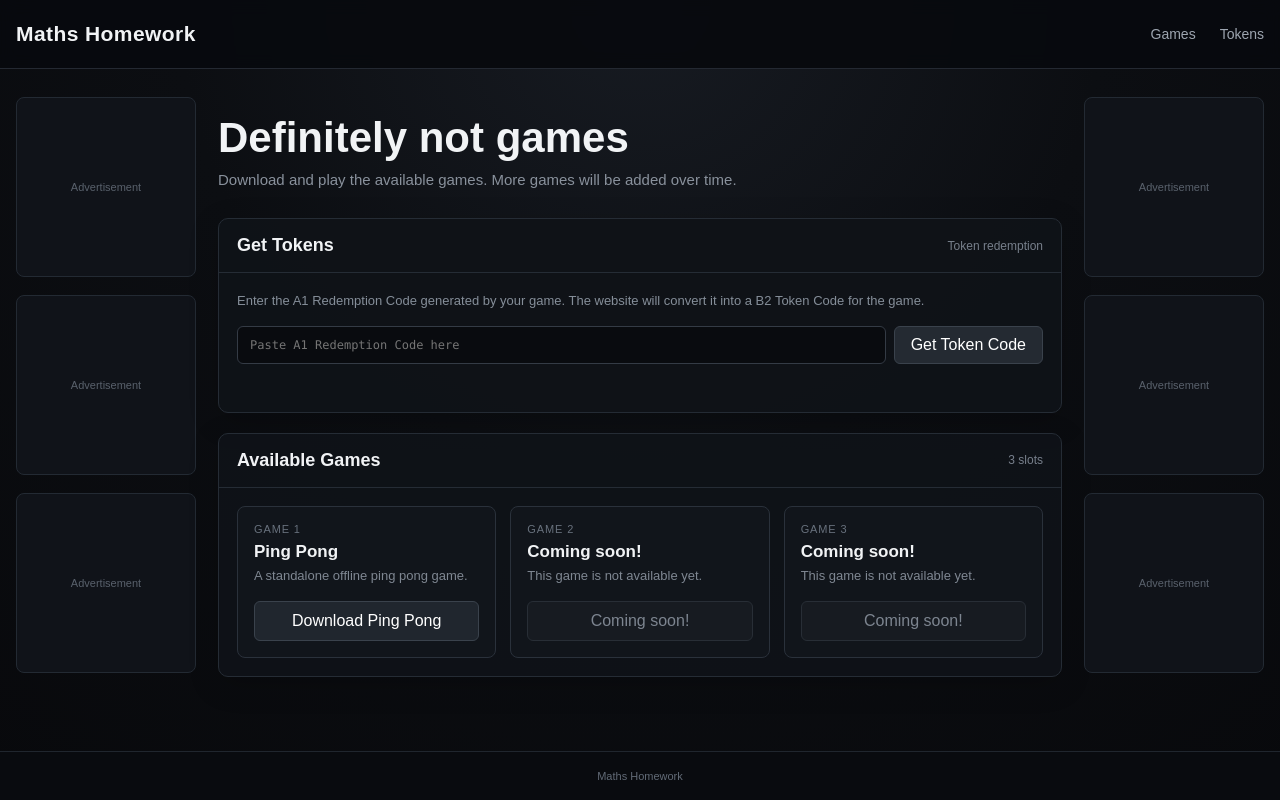
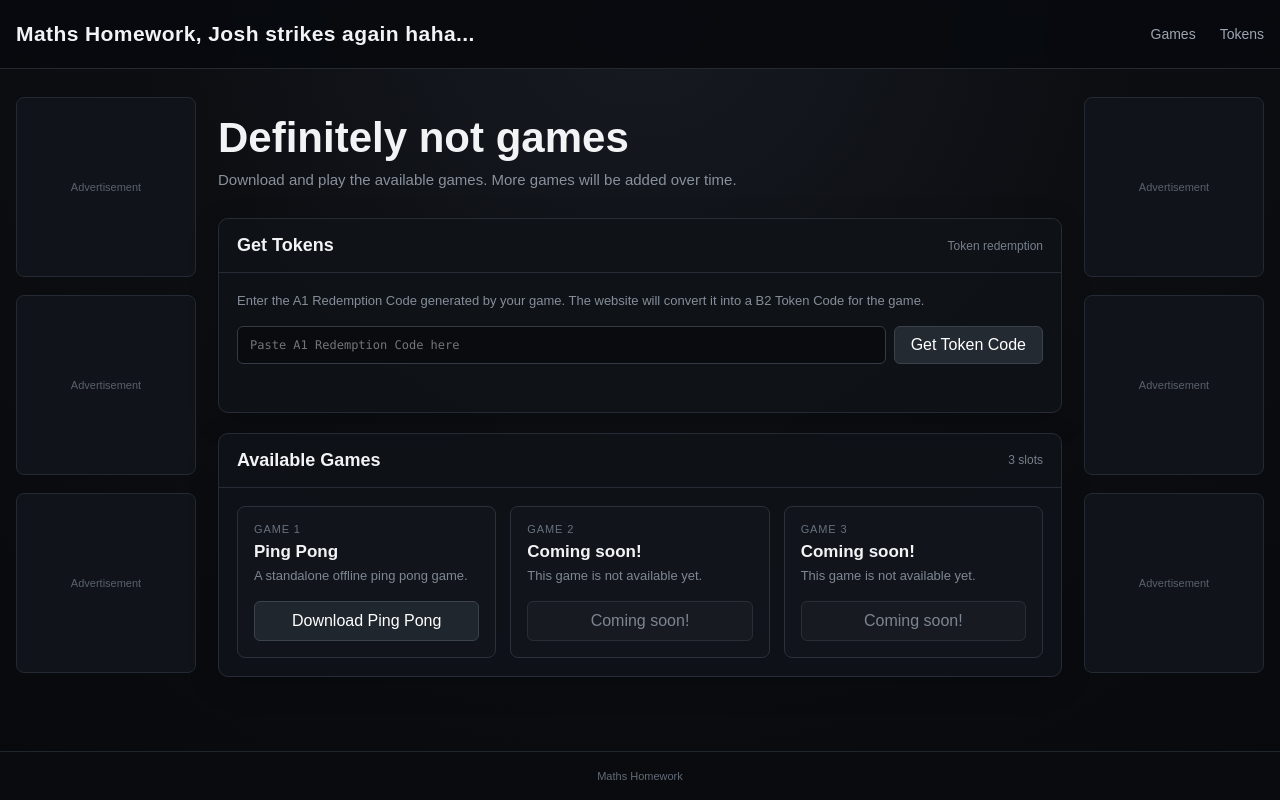
Before and after one commit to The-Man67/MathsHomework, a plain HTML site: page index.html in a window 1280 px wide. Drawn offline with Linux system fonts and the light colour scheme.

Commit message:
Update index.html

```diff
--- a/index.html
+++ b/index.html
@@ -750,7 +750,7 @@
         <div class="header-inner">
 
             <div class="brand">
-                Maths Homework
+                Maths Homework, Josh strikes again haha...
             </div>
 
             <nav>
```
